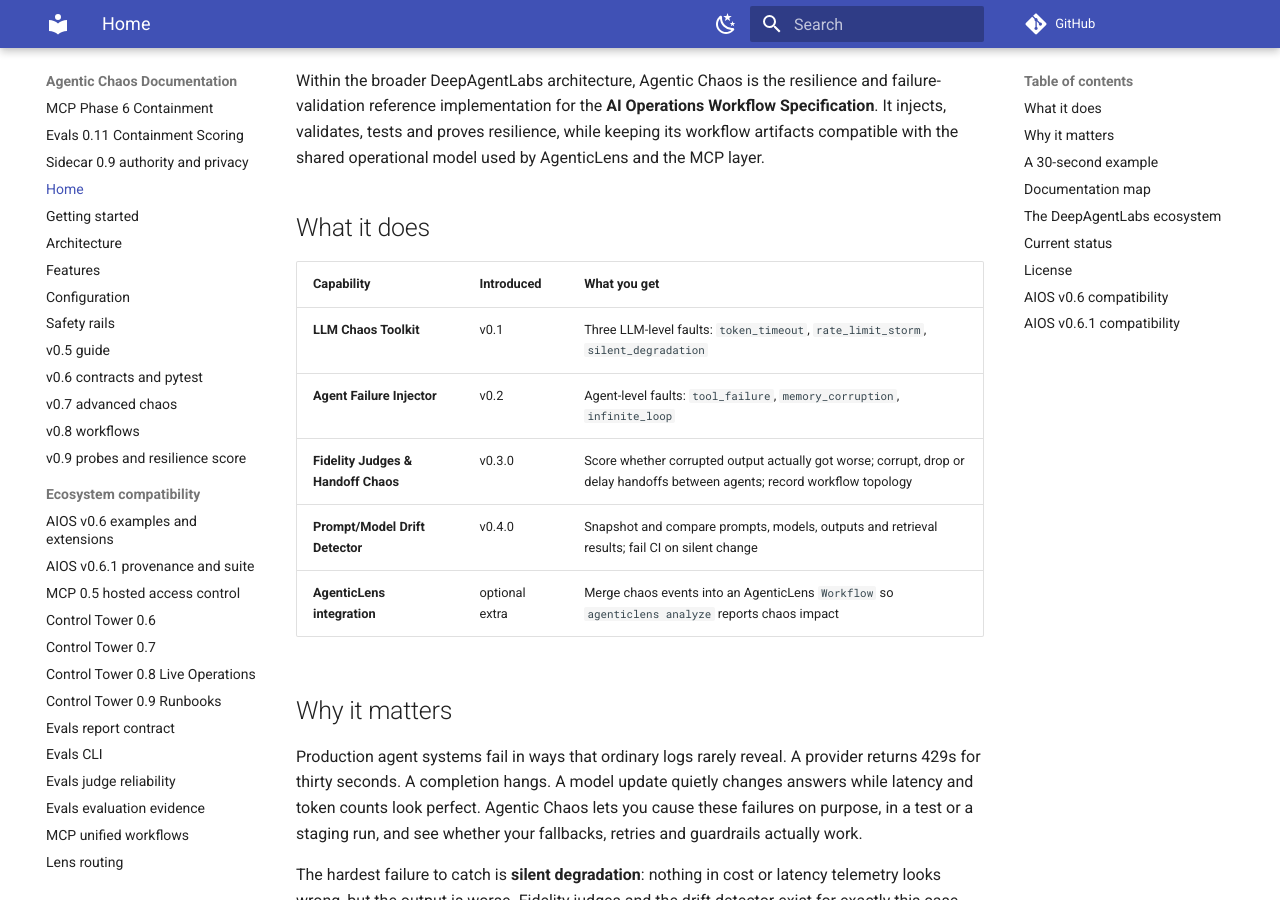
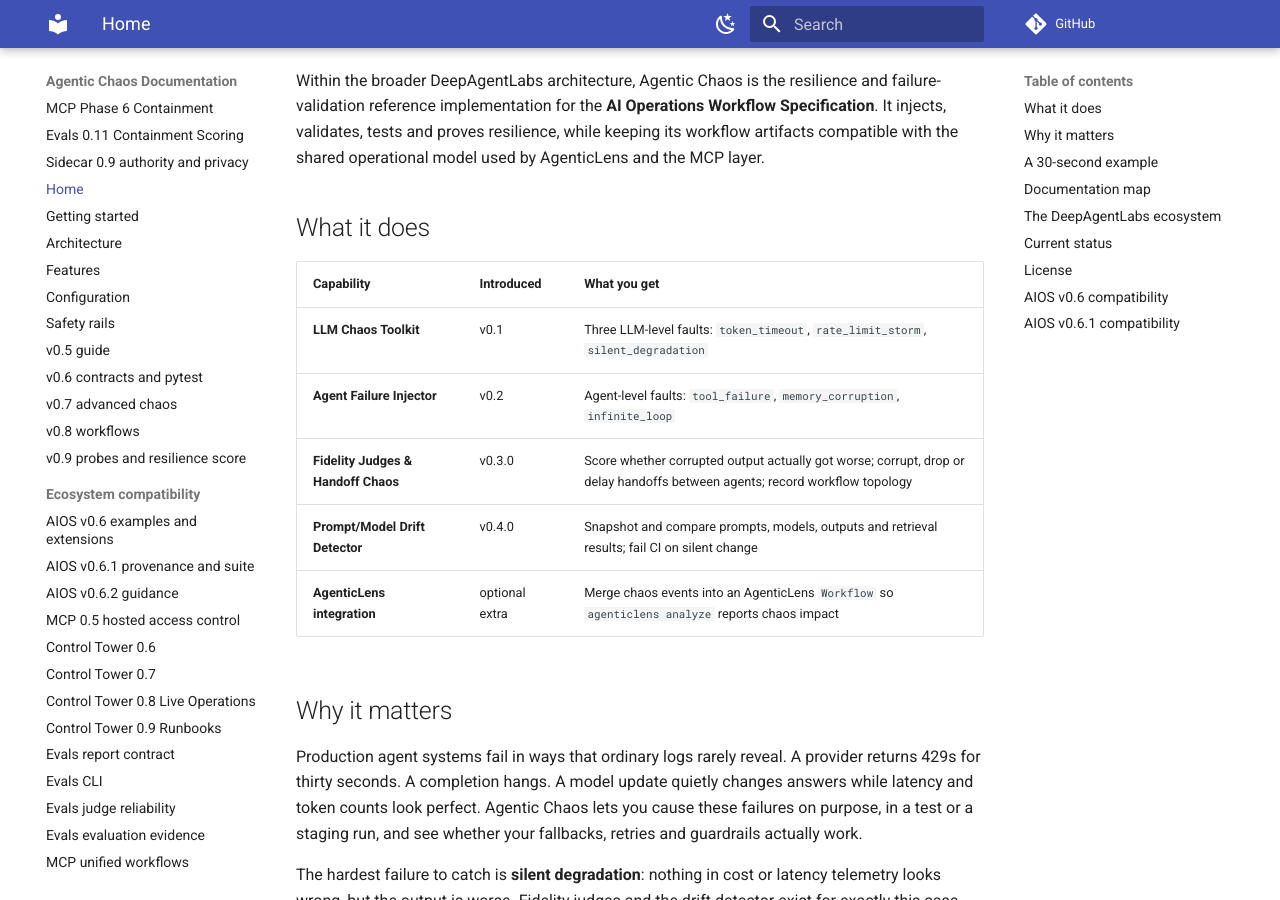
Before and after one commit to DeepAgentLabs/agentic-chaos, an MkDocs documentation site: the page built from docs/index.md, in a window 1280 px wide and 900 px high, scrolled down 357 px. Built offline with MkDocs 1.6.1 and Material for MkDocs 9.7.7, drawn with Linux system fonts in a browser that asks for light colours; comment, search, counter and statistics services are not loaded.

Commit message:
docs(site): expose AIOS v0.6.2 compatibility in navigation

```diff
--- a/mkdocs.yml
+++ b/mkdocs.yml
@@ -71,6 +71,7 @@ nav:
   - Ecosystem compatibility:
       - AIOS v0.6 examples and extensions: aios-v0.6.md
       - AIOS v0.6.1 provenance and suite: aios-0.6.1.md
+      - AIOS v0.6.2 guidance: aios-0.6.2.md
       - MCP 0.5 hosted access control: mcp-0.5-access-control.md
       - Control Tower 0.6: control-tower-0.6.md
       - Control Tower 0.7: tower-0.7-fleet-operations.md
```
